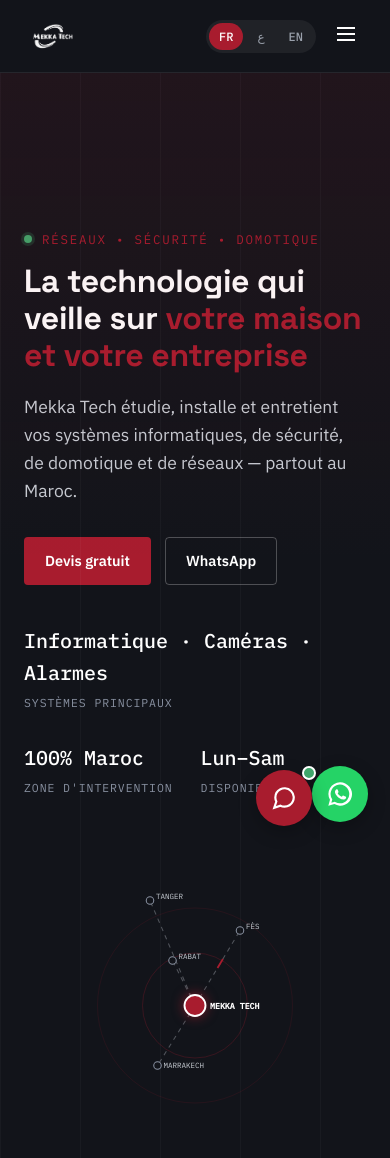
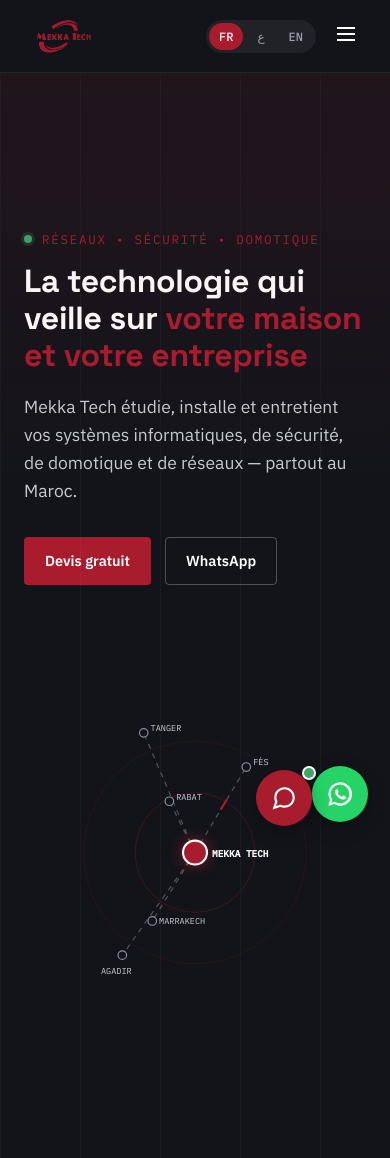
Before and after one commit to rihab0005/mekka-tech-site-, a plain HTML site: page frontend/public/index.html in a window 390 px wide. Shown: the top 1158 px of the page. Drawn offline with Linux system fonts and the light colour scheme.

Commit message:
modif demandee

```diff
--- a/frontend/public/css/style.css
+++ b/frontend/public/css/style.css
@@ -175,7 +175,7 @@ a:focus-visible, button:focus-visible, input:focus-visible, textarea:focus-visib
 
 /* -------- Network / coverage graphic (signature element) -------- */
 .coverage{
-  position:relative; aspect-ratio:1/1; max-width:420px; margin:0 auto;
+  position:relative; aspect-ratio:1/1; width:100%; max-width:420px; margin:0 auto;
 }
 .coverage svg{ width:100%; height:100%; overflow:visible; }
 .cov-line{
@@ -190,6 +190,7 @@ a:focus-visible, button:focus-visible, input:focus-visible, textarea:focus-visib
 .cov-pulse.d2{ animation-delay:.9s; }
 .cov-pulse.d3{ animation-delay:1.8s; }
 .cov-pulse.d4{ animation-delay:2.7s; }
+.cov-pulse.d5{ animation-delay:3.6s; }
 @keyframes pulse-travel{
   from{ stroke-dashoffset:0; }
   to{ stroke-dashoffset:-420; }
@@ -429,21 +430,21 @@ section{ padding:80px 0; }
 /* ============================================================
    LOGO IMAGE (remplace le logo SVG dessiné)
    ============================================================ */
-.brand-logo{ height:38px; width:auto; display:block; }
-.footer-brand .brand-logo{ height:44px; margin-bottom:14px; }
-.login-card .brand-logo{ height:48px; margin:0 auto 20px; }
+.brand-logo{ height:56px; width:auto; display:block; }
+.footer-brand .brand-logo{ height:64px; margin-bottom:14px; }
+.login-card .brand-logo{ height:64px; margin:0 auto 20px; }
 @media (max-width:640px){
-  .brand-logo{ height:32px; }
+  .brand-logo{ height:44px; }
 }
 
 /* ============================================================
    COVERAGE — version agrandie (graphe réseau de l'accueil)
    ============================================================ */
-.coverage{ max-width:520px; }
+.coverage{ max-width:620px; }
 .cov-node text{ font-size:10px; }
 .cov-node.hq text{ font-size:11px; }
 @media (max-width:960px){
-  .coverage{ max-width:420px; }
+  .coverage{ max-width:460px; }
 }
 
 /* Nœud central (HQ) plus imposant et lumineux */
@@ -505,3 +506,10 @@ section{ padding:80px 0; }
   .partners-grid{ grid-template-columns:repeat(2,1fr); }
   .partner-logo{ height:120px; padding:14px; }
 }
+
+/* "Qui sommes-nous" : même identité visuelle mais rendu comme un vrai titre */
+.eyebrow-title{
+  font-family:var(--font-display); font-size:24px; font-weight:700;
+  letter-spacing:0; text-transform:none; color:var(--ink);
+  margin-bottom:18px;
+}
--- a/frontend/public/index.html
+++ b/frontend/public/index.html
@@ -14,7 +14,7 @@
 <header class="site-header">
   <div class="header-bar">
     <a href="index.html" class="brand" aria-label="Mekka Tech">
-      <img src="assets/logo/mekka-tech-logo-white.png" alt="Mekka Tech" class="brand-logo">
+      <img src="assets/logo/mekka-tech-logo-red.png" alt="Mekka Tech" class="brand-logo">
     </a>
 
     <nav class="main-nav" aria-label="Navigation principale">
@@ -51,11 +51,6 @@
         <a href="devis.html" class="btn btn-primary" data-i18n="common.quote">Devis gratuit</a>
         <a href="https://wa.me/212667747180" target="_blank" rel="noopener" class="btn btn-ghost" data-i18n="common.whatsapp">WhatsApp</a>
       </div>
-      <div class="hero-stats">
-        <div class="hero-stat"><span class="n" data-i18n="home.stat1n">Informatique · Caméras · Alarmes</span><span class="l" data-i18n="home.stat1l">Systèmes principaux</span></div>
-        <div class="hero-stat"><span class="n" data-i18n="home.stat2n">100% Maroc</span><span class="l" data-i18n="home.stat2l">Zone d'intervention</span></div>
-        <div class="hero-stat"><span class="n" data-i18n="home.stat3n">Lun–Sam</span><span class="l" data-i18n="home.stat3l">Disponibilité</span></div>
-      </div>
     </div>
 
     <div class="coverage" aria-hidden="true">
@@ -71,11 +66,14 @@
         <path class="cov-pulse d3" d="M200,210 L150,290"/>
         <path class="cov-line" d="M200,210 L140,70"/>
         <path class="cov-pulse d4" d="M200,210 L140,70"/>
+        <path class="cov-line" d="M200,210 L115,330"/>
+        <path class="cov-pulse d5" d="M200,210 L115,330"/>
 
         <g class="cov-node"><circle cx="170" cy="150" r="5"/><text x="178" y="148">RABAT</text></g>
         <g class="cov-node"><circle cx="260" cy="110" r="5"/><text x="268" y="108">FÈS</text></g>
         <g class="cov-node"><circle cx="150" cy="290" r="5"/><text x="158" y="293">MARRAKECH</text></g>
         <g class="cov-node"><circle cx="140" cy="70" r="5"/><text x="148" y="68">TANGER</text></g>
+        <g class="cov-node"><circle cx="115" cy="330" r="5"/><text x="90" y="352">AGADIR</text></g>
         <g class="cov-node hq"><circle cx="200" cy="210" r="14"/><text x="220" y="215">MEKKA TECH</text></g>
       </svg>
     </div>
@@ -215,7 +213,7 @@
     <div class="footer-grid">
       <div class="footer-brand">
         <div class="brand">
-          <img src="assets/logo/mekka-tech-logo-white.png" alt="Mekka Tech" class="brand-logo">
+          <img src="assets/logo/mekka-tech-logo-red.png" alt="Mekka Tech" class="brand-logo">
         </div>
         <p data-i18n="footer.tagline">Informatique, sécurité, domotique et réseaux — partout au Maroc.</p>
       </div>
```
Also changed, not shown: frontend/public/apropos.html (+3 -3 lines), frontend/public/boutique.html (+2 -2 lines), frontend/public/contact.html (+2 -2 lines), frontend/public/devis.html (+2 -2 lines), frontend/public/partenaires.html (+2 -2 lines), frontend/public/services.html (+2 -2 lines), frontend/public/assets/logo/mekka-tech-logo-red.png (added).
